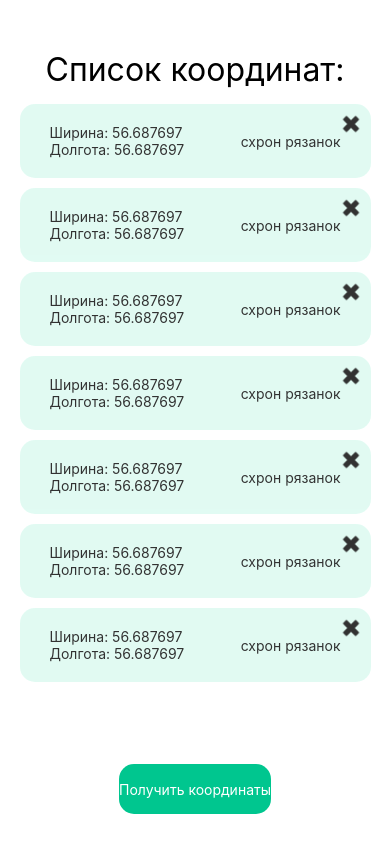
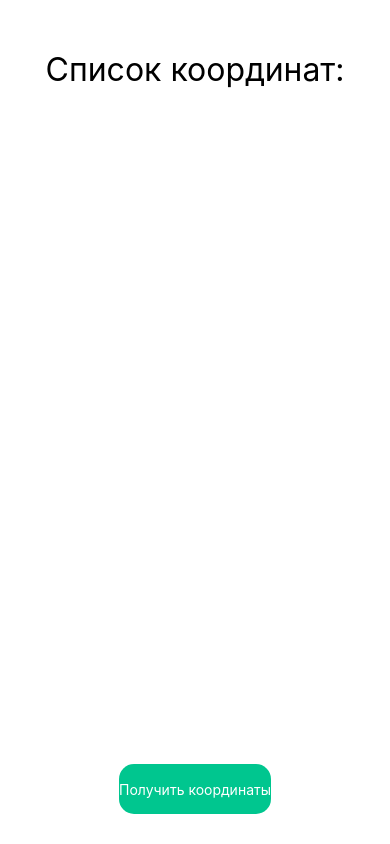
Before and after one commit to Nikolyovin/my-location, a React Native app: screen / in a window 390 px wide. Built offline with nearby package versions, Linux system fonts and the light colour scheme.

Commit message:
flatlist

```diff
--- a/src/components/Card.tsx
+++ b/src/components/Card.tsx
@@ -2,16 +2,16 @@ import { StyleSheet, Text, View } from 'react-native'
 import React, { FC } from 'react'
 import ButtonClose from './ButtonClose'
 
-const Card: FC = () => {
+const Card: FC = ( { coordinates, description }) => {
     return (
         <View style={styles.cardWrap}>
             <View style={styles.rightWrap}>
-                <Text style={styles.textRight}>Ширина: 56.687697</Text>
-                <Text style={styles.textRight}>Долгота: 56.687697</Text>
+                <Text style={styles.textRight}>Ширина: { coordinates[0] }</Text>
+                <Text style={styles.textRight}>Долгота: { coordinates[1] }</Text>
             </View>
             <View style={styles.leftWrap}>
                 {/* <Text style={styles.description}>Описание:</Text> */}
-                <Text style={styles.description}>схрон рязанок</Text>
+                <Text style={styles.description}>{ description }</Text>
             </View>
             <View style={styles.button} >
                 <ButtonClose />
--- a/src/components/Cards.tsx
+++ b/src/components/Cards.tsx
@@ -1,17 +1,24 @@
-import { StyleSheet, Text, View } from 'react-native'
+import { FlatList, StyleSheet, Text, View } from 'react-native'
 import React, { FC } from 'react'
 import Card from './Card'
+import { useAppSelector } from '../hooks/redux'
 
 const Cards: FC = () => {
+    const { locations } = useAppSelector(state => state.app )
+
     return (
         <View style={styles.cardsWrap}>
-            <Card />
-            <Card />
-            <Card />
-            <Card />
-            <Card />
-            <Card />
-            <Card />
+            <FlatList
+                style={styles.cardsList}
+                keyExtractor={item => item.description}
+                data={locations}
+                renderItem={({ item }) =>
+                    <Card
+                        coordinates = { item.coordinates }
+                        description = { item.description }
+                    />
+                }
+            />
 
 
         </View>
@@ -25,5 +32,8 @@ const styles = StyleSheet.create({
         paddingTop: 15,
         width: '100%',
         alignItems: 'center'
+    },
+    cardsList: {
+
     }
 })
```
Also changed, not shown: 1 other file (tests, documents, lock files or other folders).
